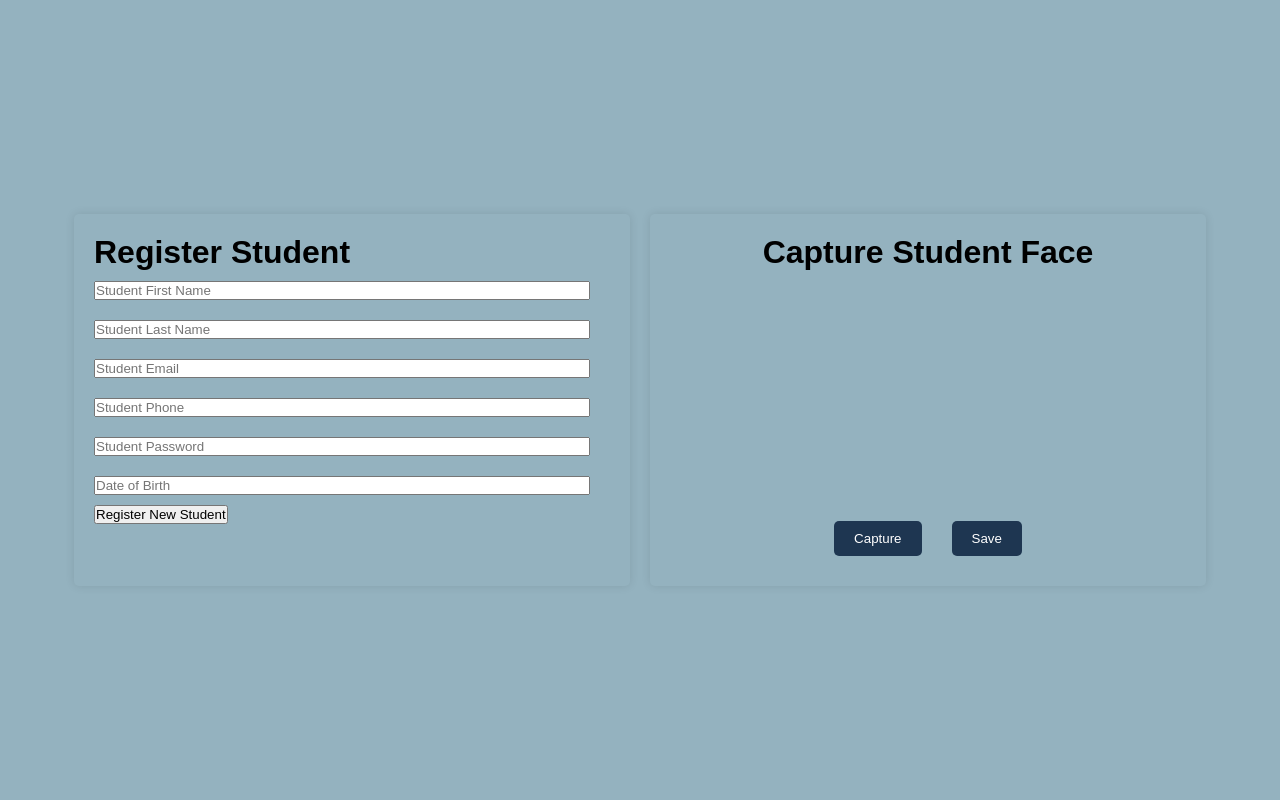
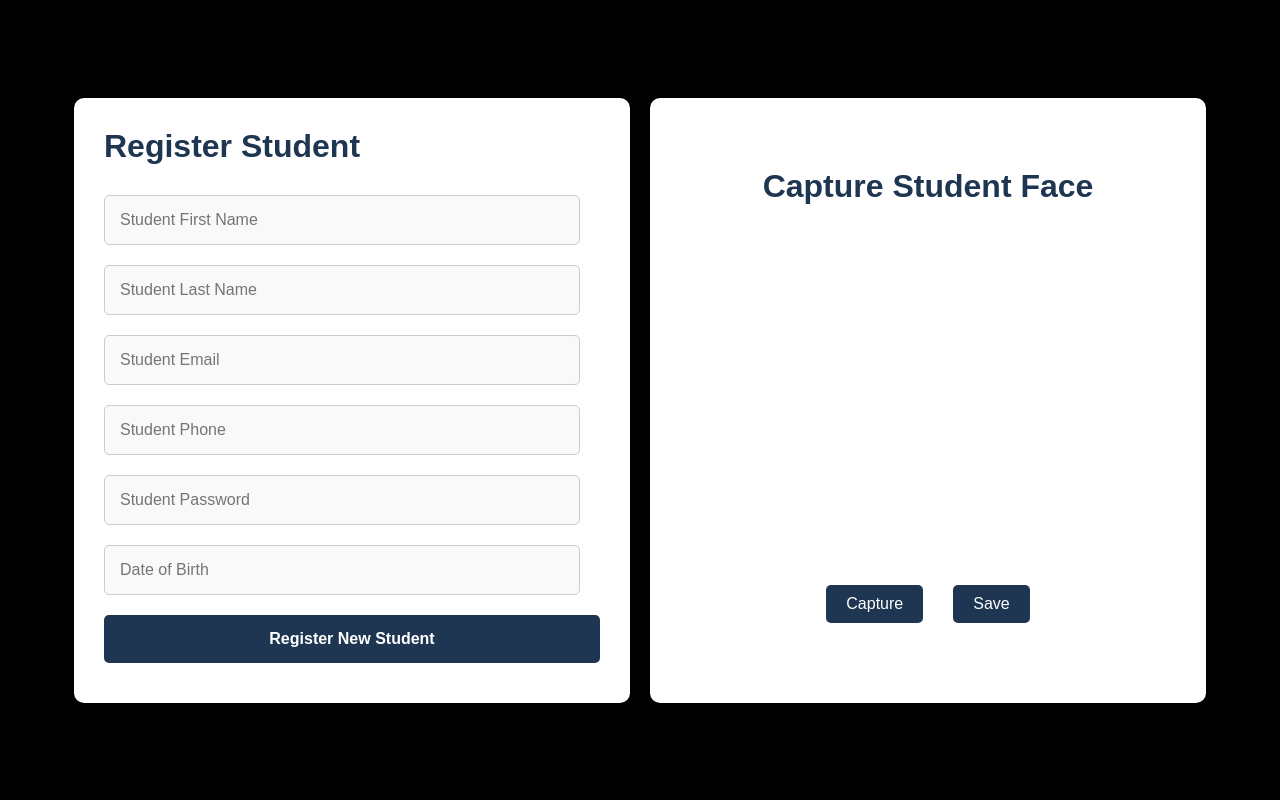
Before and after one commit to Nikhil190804/FacePresence, a Flask app: page /register-student in a window 1280 px wide. Run offline with Flask 3, Linux system fonts and the light colour scheme; parts of the project's set-up code (start-up, migrations or seed data) failed here and were passed over.

Commit message:
Frontend imporved

```diff
--- a/app/static/styles/register_student.css
+++ b/app/static/styles/register_student.css
@@ -1,11 +1,12 @@
-*{
+* {
     margin: 0;
     padding: 0;
     box-sizing: border-box;
 }
+
 body {
     font-family: Arial, sans-serif;
-    background-color: rgb(148, 178, 191);
+    background-color: #000;
     display: flex;
     justify-content: center;
     align-items: center;
@@ -14,61 +15,95 @@ body {
     flex-direction: column;
     gap: 1.5rem;
 }
+
 .content-container {
     display: flex;
     justify-content: space-around;
     width: 90%;
-    max-width: 1200px;
+    max-width: 1400px;
     margin: auto;
 }
 
 .register-student-box, .Capture-student-face {
     flex: 1;
     margin: 10px;
-    padding: 20px;
-    box-shadow: 0 0 10px rgba(0, 0, 0, 0.1);
-    border-radius: 5px;
+    padding: 30px;
+    box-shadow: 0 0 15px rgba(0, 0, 0, 0.2);
+    border-radius: 10px;
+    background-color: #fff;
 }
 
+.register-student-box h1, .Capture-student-face h1 {
+    margin-bottom: 20px;
+    color: #1E3651;
+}
 
-.register-student-box input[type="text"], .submit-button input[type="submit"], .Capture-face-buttons button {
+.register-student-box input[type="text"], .submit-student-details input[type="submit"], .Capture-face-buttons button {
     width: calc(100% - 20px);
     margin: 10px 0;
+    padding: 15px;
+    border: 1px solid #ccc;
+    border-radius: 5px;
+    font-size: 1rem;
 }
-.submit-button input[type="submit"] {
-    width: 90%;
+
+.register-student-box input[type="text"] {
+    background-color: #f9f9f9;
+    transition: border-color 0.3s ease;
+}
+
+.register-student-box input[type="text"]:focus {
+    border-color: #1E3651;
+    outline: none;
+}
+
+.submit-student-details input[type="submit"] {
+    width: 100%;
     padding: 15px;
-    background-color: rgb(30, 54, 81);
+    background-color: #1E3651;
     color: white;
     font-weight: bold;
     border: none;
     border-radius: 5px;
     cursor: pointer;
+    transition: background-color 0.3s ease, transform 0.3s ease;
 }
+
+.submit-student-details input[type="submit"]:hover {
+    background-color: #16304A;
+    transform: scale(1.05);
+}
+
 .Capture-student-face {
     display: flex;
     flex-direction: column;
     align-items: center;
     justify-content: center;
 }
+
 .Capture-face-buttons {
     display: flex;
     flex-direction: row;
     align-items: center;
     justify-content: center;
-    gap: 10px; /* Adjust the gap between buttons as needed */
+    gap: 10px;
 }
 
 .Capture-face-buttons button {
     margin: 10px;
     padding: 10px 20px;
-    background-color: rgb(30, 54, 81);
+    background-color: #1E3651;
     color: white;
     border: none;
     border-radius: 5px;
     cursor: pointer;
+    transition: background-color 0.3s ease, transform 0.3s ease;
 }
 
+.Capture-face-buttons button:hover {
+    background-color: #16304A;
+    transform: scale(1.05);
+}
 
 .modal {
     display: none;
@@ -79,10 +114,8 @@ body {
     width: 100%;
     height: 100%;
     overflow: auto;
-  background-color: rgb(0,0,0);
-  background-color: rgba(0,0,0,0.4);
+    background-color: rgba(0, 0, 0, 0.4);
 }
-
 
 .modal-content {
     background-color: #fefefe;
@@ -91,7 +124,6 @@ body {
     border: 1px solid #888;
     width: 80%;
 }
-
 
 .close {
     color: #aaa;
--- a/app/templates/register_student.html
+++ b/app/templates/register_student.html
@@ -25,7 +25,7 @@
         </div>
         <div class="Capture-student-face">
             <h1>Capture Student Face</h1>
-            <video id="video" style="width: 320px; height: 240px;"></video>
+            <video id="video" style="width: 400px; height: 350px;"></video>
             <img src="" alt="captured-image"style="width: 320px; height: 240px; display:none;"  id="captured-image">
             <canvas id="canvasElement" style="display:none;"></canvas>
             <div class="Capture-face-buttons">
```
Also changed, not shown: app/static/styles/admin.css (+28 -28 lines), app/static/styles/login.css (+28 -17 lines). Lines whose indentation alone changed are shown as unchanged.
